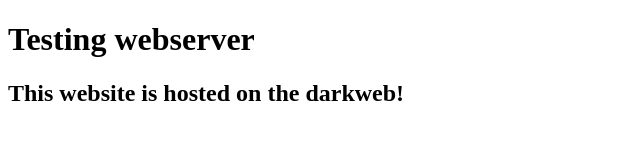
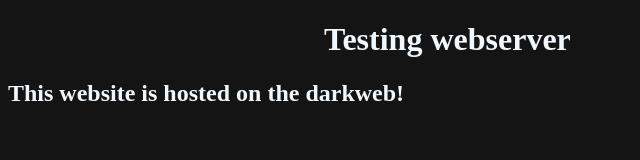
Before and after one commit to NorwegianLamb/CYBERSECURITY-Darkweb_Webserver, a plain HTML site: page index.html in a window 1280 px wide. Shown: the whole page, without its empty margins (0-640 px from the left). Drawn offline with Linux system fonts and the light colour scheme.

Commit message:
adding css styles

```diff
--- /dev/null
+++ b/css/styles.css
@@ -0,0 +1,9 @@
+body{
+    background-color: #141414;
+    color: aliceblue;
+}
+
+.test1{
+    width: 50%;
+    margin: auto;
+}
--- a/index.html
+++ b/index.html
@@ -4,6 +4,7 @@
         <meta charset="UTF-8">
         <meta name="viewport" content="width=device-width, initial-scale=1.0">
         <title>NorwegianLamb</title>
+        <link rel="stylesheet" href="css/styles.css">
     </head>
     <body>
         <div class="test1">
```
